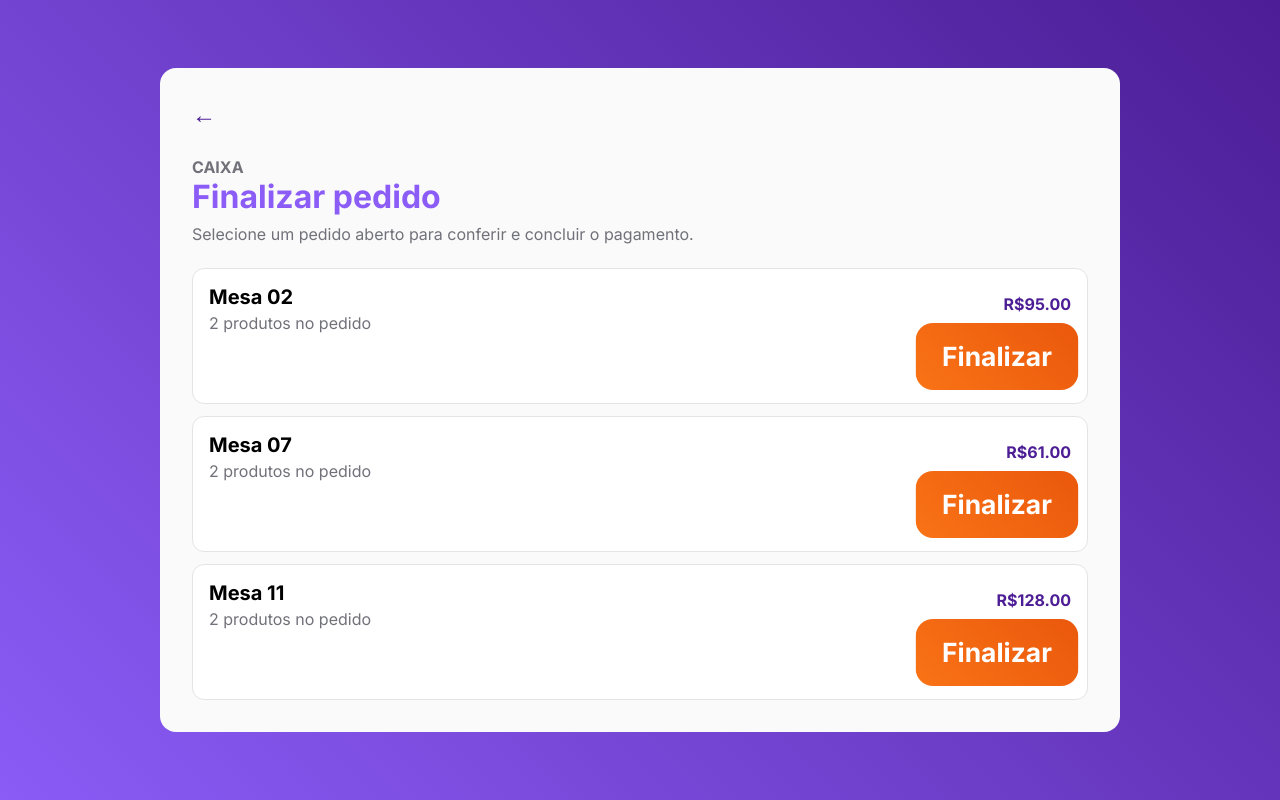
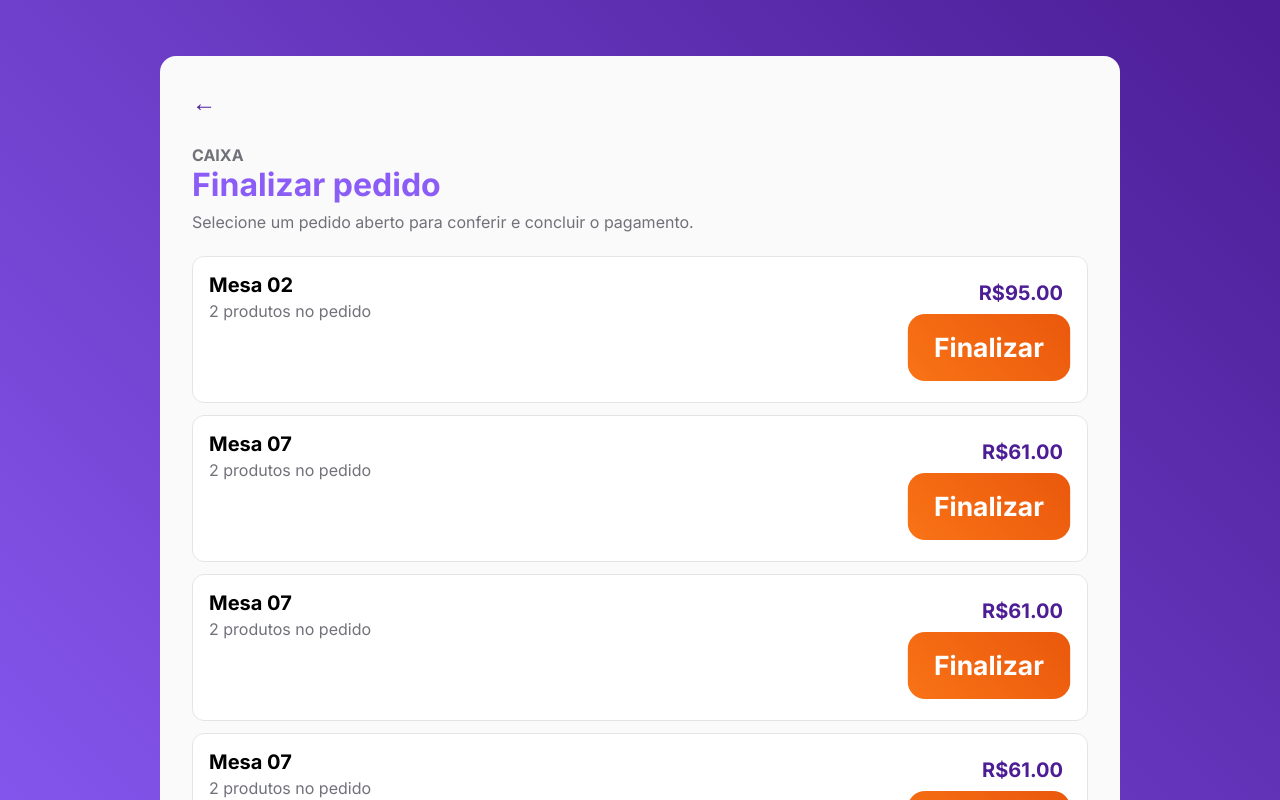
Before and after one commit to AmandaLinger/PlatoFront, an Angular app: page /finalizar-pedido in a window 1280 px wide. Shown: the top 800 px of the page. Built offline with nearby package versions, Linux system fonts and the light colour scheme.

Commit message:
ajustes na página de finalizar pedidos

```diff
--- a/src/app/pages/finalizar-pedido-page/finalizar-pedido-page.html
+++ b/src/app/pages/finalizar-pedido-page/finalizar-pedido-page.html
@@ -19,8 +19,7 @@
             </div>
             <div class="order-action">
               <strong>{{ notaFiscal.valorTotal | currency: 'BRL' : 'symbol' : '1.2-2' }}</strong>
-              <app-btn-orange (click)="openFinalizeModal(notaFiscal)"
-                              fontSize="16px" >Finalizar</app-btn-orange>
+              <app-btn-orange (click)="openFinalizeModal(notaFiscal)">Finalizar</app-btn-orange>
             </div>
           </article>
         }
--- a/src/app/pages/finalizar-pedido-page/finalizar-pedido-page.scss
+++ b/src/app/pages/finalizar-pedido-page/finalizar-pedido-page.scss
@@ -1,14 +1,30 @@
 @use '../page-layout';
 
-.order-list { display: grid; gap: 12px; }
+.order-list {
+  display: grid;
+  gap: 12px;
+  max-height: 700px;
+  overflow-y: auto;
+  overflow-x: hidden;
+}
 .order-card { display: flex; flex-direction: column; align-items: flex-start; gap: 16px; min-height: 136px; box-sizing: border-box; border: 1px solid var(--plato-border); border-radius: 12px; background-color: var(--plato-surface); padding: 16px;
   h2, p { margin: 0; }
   h2 { font-size: var(--ts-20); }
   p { margin-top: 4px; color: var(--plato-text-secondary); }
 }
-.order-action { display: flex; flex-direction: column; align-items: flex-end; gap: 12px; align-self: flex-end; margin-top: auto;
-  strong { color: var(--plato-purple-dark); white-space: nowrap; }
+.order-action {
+  display: flex;
+  flex-direction: column;
+  align-items: flex-end;
+  gap: 12px; align-self: flex-end;
+  margin-top: auto;
+  padding: 4px;
+  strong {
+    color: var(--plato-purple-dark);
+    white-space: nowrap;
+  }
 }
+
 .empty-state { border: 1px solid var(--plato-border); border-radius: 12px; background-color: var(--plato-surface); padding: 24px; color: var(--plato-text-secondary); text-align: center; }
 
 .success-message { box-sizing: border-box; width: min(100% - 32px, 960px); margin: 16px auto 0; border-radius: 12px; background-color: var(--plato-success); padding: 16px; color: var(--plato-surface); font-weight: 700; text-align: center; }
@@ -24,6 +40,12 @@
   font-size: var(--ts-16);
 }
 @media (min-width: 700px) {
+  .order-action {
+    padding: 8px;
+    strong {
+      font-size: var(--ts-20);
+    }
+  }
   .order-card {
     display: flex;
     flex-direction: row;
--- a/src/app/pages/finalizar-pedido-page/finalizar-pedido-page.ts
+++ b/src/app/pages/finalizar-pedido-page/finalizar-pedido-page.ts
@@ -30,6 +30,42 @@ export class FinalizarPedidoPage implements OnDestroy {
         { nome: 'Refrigerante', quantidade: 2 },
       ],
       valorTotal: 61,
+    },
+    {
+      id: 'nf-007',
+      mesa: 'Mesa 07',
+      produtos: [
+        { nome: 'Pizza calabresa', quantidade: 1 },
+        { nome: 'Refrigerante', quantidade: 2 },
+      ],
+      valorTotal: 61,
+    },
+    {
+      id: 'nf-007',
+      mesa: 'Mesa 07',
+      produtos: [
+        { nome: 'Pizza calabresa', quantidade: 1 },
+        { nome: 'Refrigerante', quantidade: 2 },
+      ],
+      valorTotal: 61,
+    },
+    {
+      id: 'nf-011',
+      mesa: 'Mesa 11',
+      produtos: [
+        { nome: 'Pizza margherita', quantidade: 2 },
+        { nome: 'Refrigerante', quantidade: 1 },
+      ],
+      valorTotal: 128,
+    },
+    {
+      id: 'nf-011',
+      mesa: 'Mesa 11',
+      produtos: [
+        { nome: 'Pizza margherita', quantidade: 2 },
+        { nome: 'Refrigerante', quantidade: 1 },
+      ],
+      valorTotal: 128,
     },
     {
       id: 'nf-011',
```
